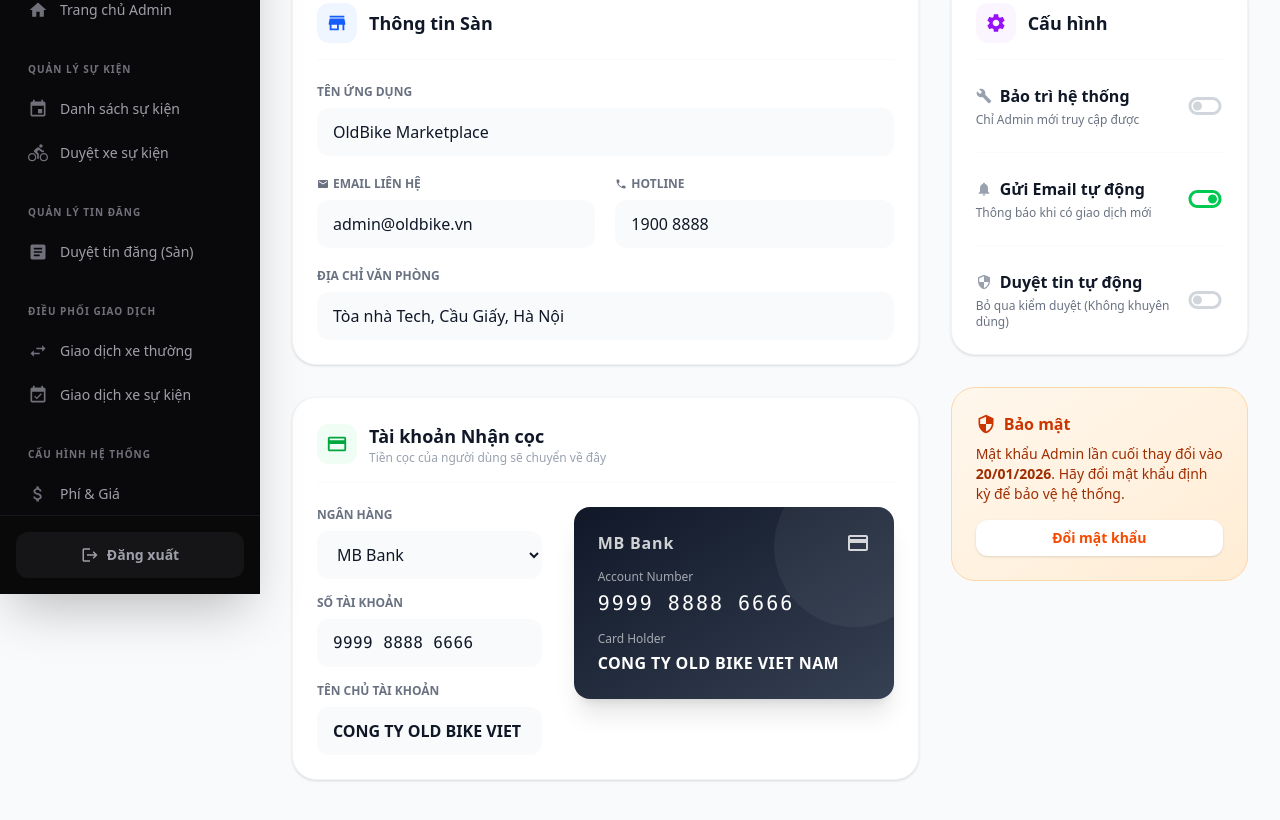
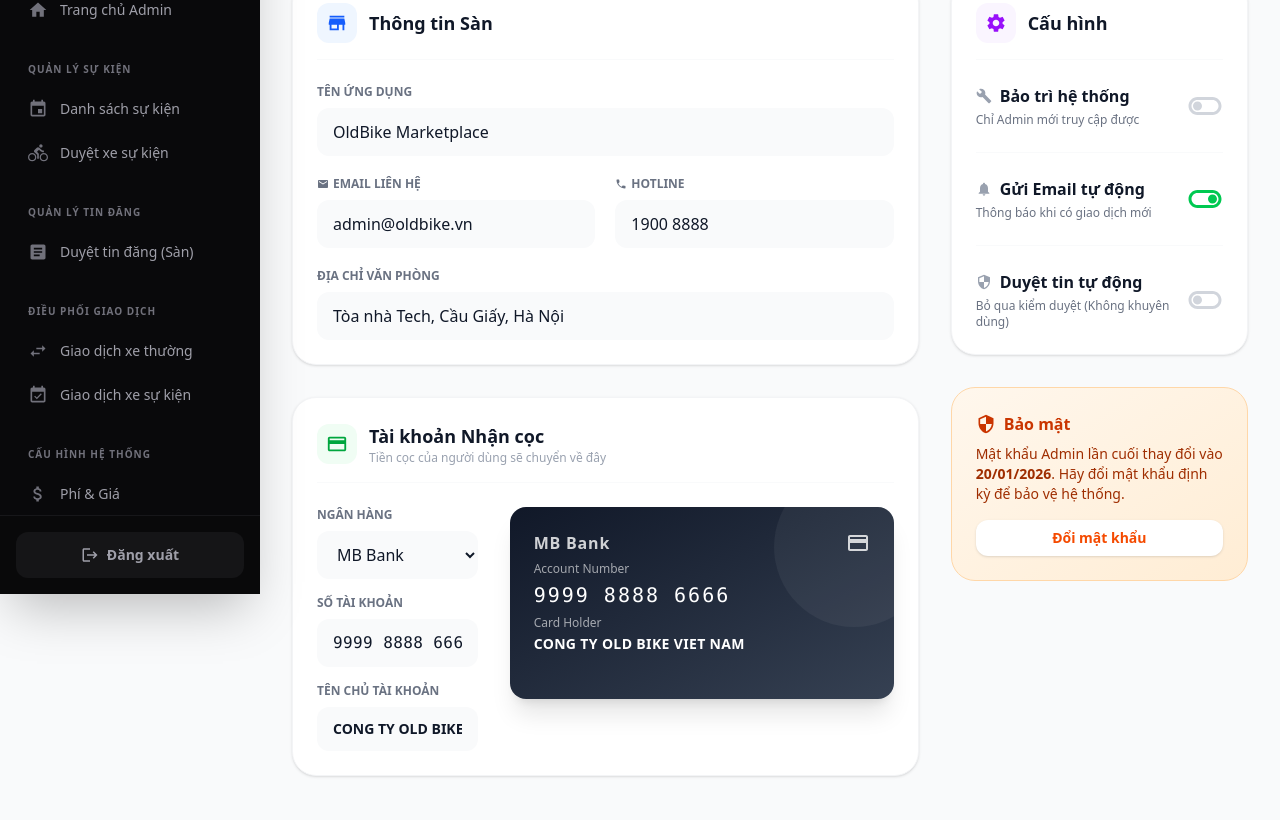
Before and after one commit to minhquansicula/sport-bike-exchange-fe, a React (Vite) app: page /admin/settings in a window 1280 px wide. Shown: the part 206-1026 px from the top of the page. Built offline with nearby package versions, Linux system fonts and the light colour scheme; no server answers; sample sign-in values are in the browser's storage.

Commit message:
fix banking.accountName longer

```diff
--- a/src/features/admin/pages/AdminSettingsPage.jsx
+++ b/src/features/admin/pages/AdminSettingsPage.jsx
@@ -195,13 +195,13 @@
                     name="accountName"
                     value={banking.accountName}
                     onChange={handleBankingChange}
-                    className="w-full px-4 py-3 rounded-xl bg-gray-50 border-none focus:ring-2 focus:ring-green-200 focus:bg-white transition-all font-bold text-gray-900 uppercase"
+                    className="w-full px-4 py-3 rounded-xl bg-gray-50 border-none focus:ring-2 focus:ring-green-200 focus:bg-white transition-all font-semibold text-sm text-gray-900"
                   />
                 </div>
               </div>
 
               {/* Card Preview */}
-              <div className="w-full md:w-80 h-48 rounded-2xl bg-gradient-to-br from-gray-900 to-gray-700 p-6 text-white shadow-xl flex flex-col justify-between relative overflow-hidden">
+              <div className="w-full md:w-96 h-48 rounded-2xl bg-gradient-to-br from-gray-900 to-gray-700 p-6 text-white shadow-xl flex flex-col justify-between relative overflow-hidden">
                 <div className="absolute w-40 h-40 bg-white opacity-5 rounded-full -top-10 -right-10"></div>
                 <div className="flex justify-between items-start z-10">
                   <span className="font-bold tracking-wider opacity-80">
@@ -217,7 +217,7 @@
                 </div>
                 <div className="z-10">
                   <p className="text-xs opacity-60 mb-1">Card Holder</p>
-                  <p className="font-bold tracking-wide truncate">
+                  <p className="font-bold tracking-wide text-sm leading-tight break-all min-h-10">
                     {banking.accountName}
                   </p>
                 </div>
```
